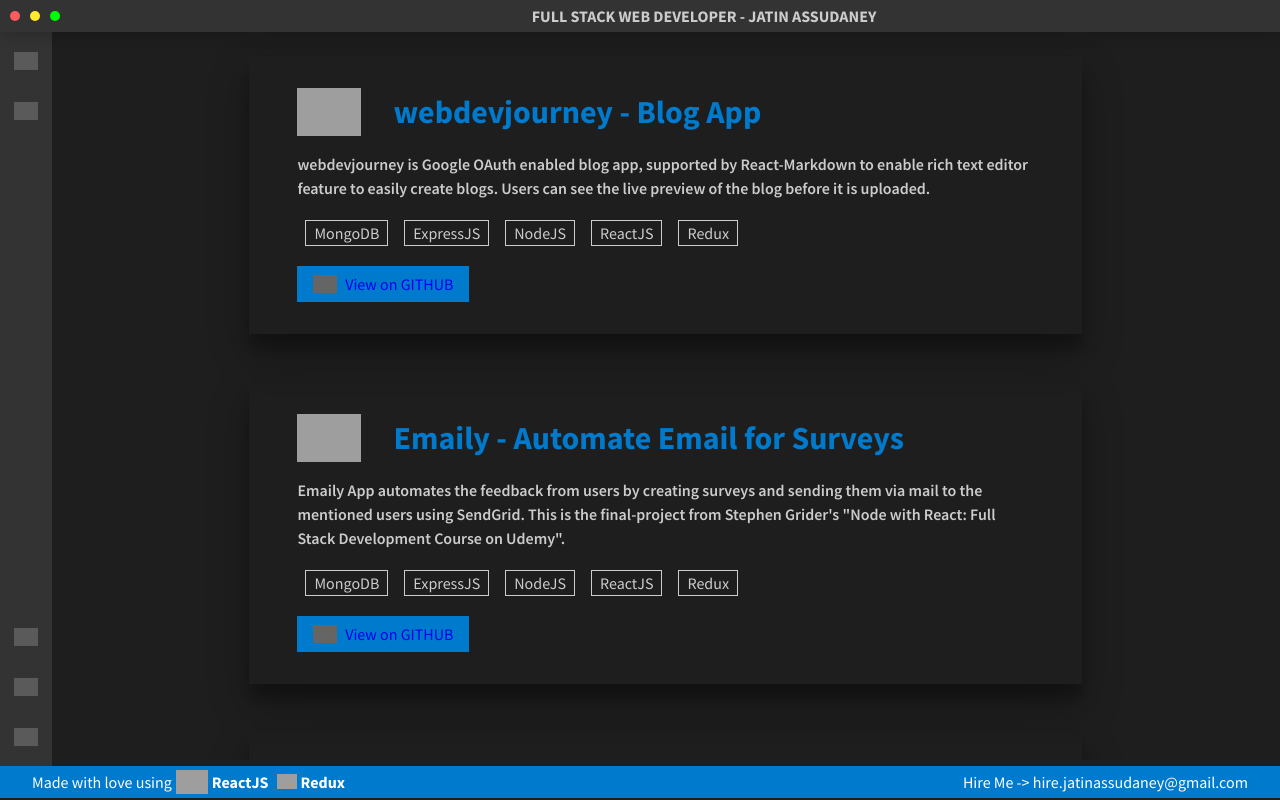
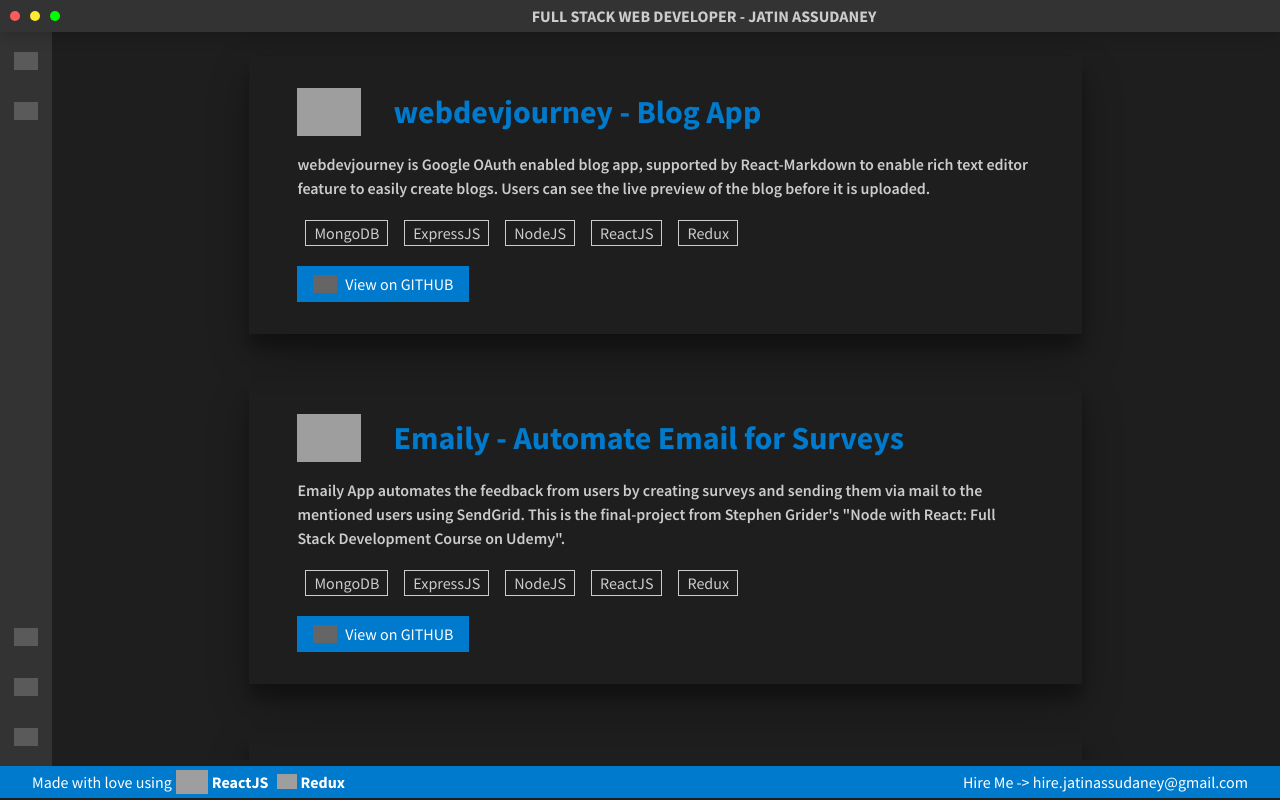
Before and after one commit to JatinAssudaney/vscode-based-portfolio, a React (Create React App) app: page / in a window 1280 px wide. Both pictures are taken after a click on the element 29 px from the left and 61 px from the top of the page. Built offline with nearby package versions, Linux system fonts and the light colour scheme; grey boxes are pictures that could not be loaded.

Commit message:
UI Improvements

```diff
--- a/src/components/Main/About/About.css
+++ b/src/components/Main/About/About.css
@@ -80,6 +80,7 @@
 }
 
 .about__resume-link {
+  color: white;
   margin-left: 8px;
   text-decoration: none;
 }
--- a/src/components/Main/Projects/Project.css
+++ b/src/components/Main/Projects/Project.css
@@ -68,11 +68,17 @@
 }
 
 .project__link {
+  color: white;
   text-decoration: none;
 }
 
 .project__link:visited {
-  color: white;
+  color: #ffffff;
+  text-decoration: none;
+}
+
+.project__link:active {
+  color: #ffffff;
   text-decoration: none;
 }
 
```
